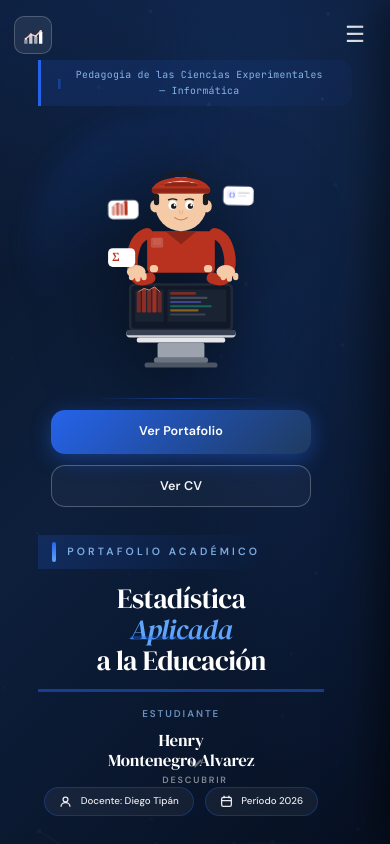
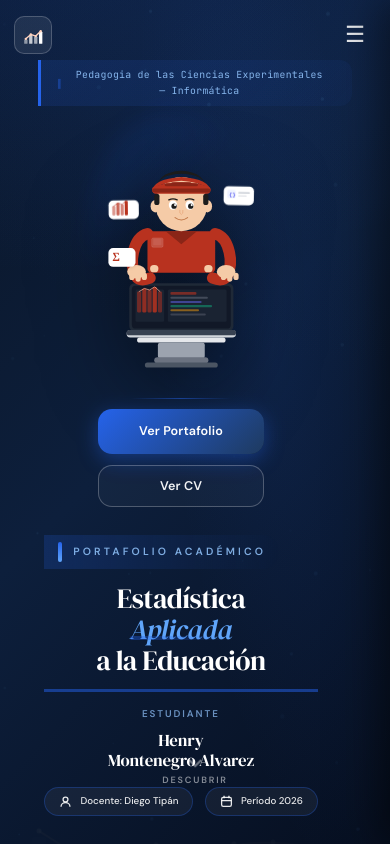
Before and after one commit to Henrybaio24/Portafolio-Estadistica, a plain HTML site: page index.html in a window 390 px wide. Shown: the top 844 px of the page. Drawn offline with Linux system fonts and the light colour scheme; no server answers; animation ran at ten frames a second.

```diff
--- a/css/cover.css
+++ b/css/cover.css
@@ -385,18 +385,14 @@
 @media (max-width: 1024px) { .cover__columns { gap: 2rem; } }
 
 @media (max-width: 900px) {
-  .cover__columns { grid-template-columns: 1fr; gap: 2rem; text-align: center; }
+  .cover__columns { grid-template-columns: 1fr; gap: 2rem; text-align: center; justify-items: center; }
   .cover__col-left { align-items: center; order: 2; }
   .welcome__eyebrow { margin: 0 auto 0.5rem; padding: 0.5rem 1rem; }
   .welcome__title { text-align: center; }
   .cover__name-block { border-left: none; border-top: 3px solid rgba(37,99,235,0.5); padding: 1rem 0 0.5rem; text-align: center; width: 100%; }
   .welcome__meta { justify-content: center; }
-  .cover__col-right { order: 1; padding-left: 0; transform: none; margin-top: 0; align-items: center; justify-content: center; width: 100%; }
-  .cover__col-left { align-items: center; justify-content: center; width: 100%; }
-  .cover__avatar-full { max-width: 350px; margin: 0 auto; }
-  .cover__actions { justify-content: center; width: 100%; }
-  .cover__content { align-items: center; padding: 0 1.5rem; }
-  .welcome__text { align-items: center; width: 100%; }
+  .cover__col-right { order: 1; padding-left: 0; transform: none; margin-top: 0; }
+  .cover__avatar-full { max-width: 350px; }
 }
 
 @media (max-width: 768px) {
```
